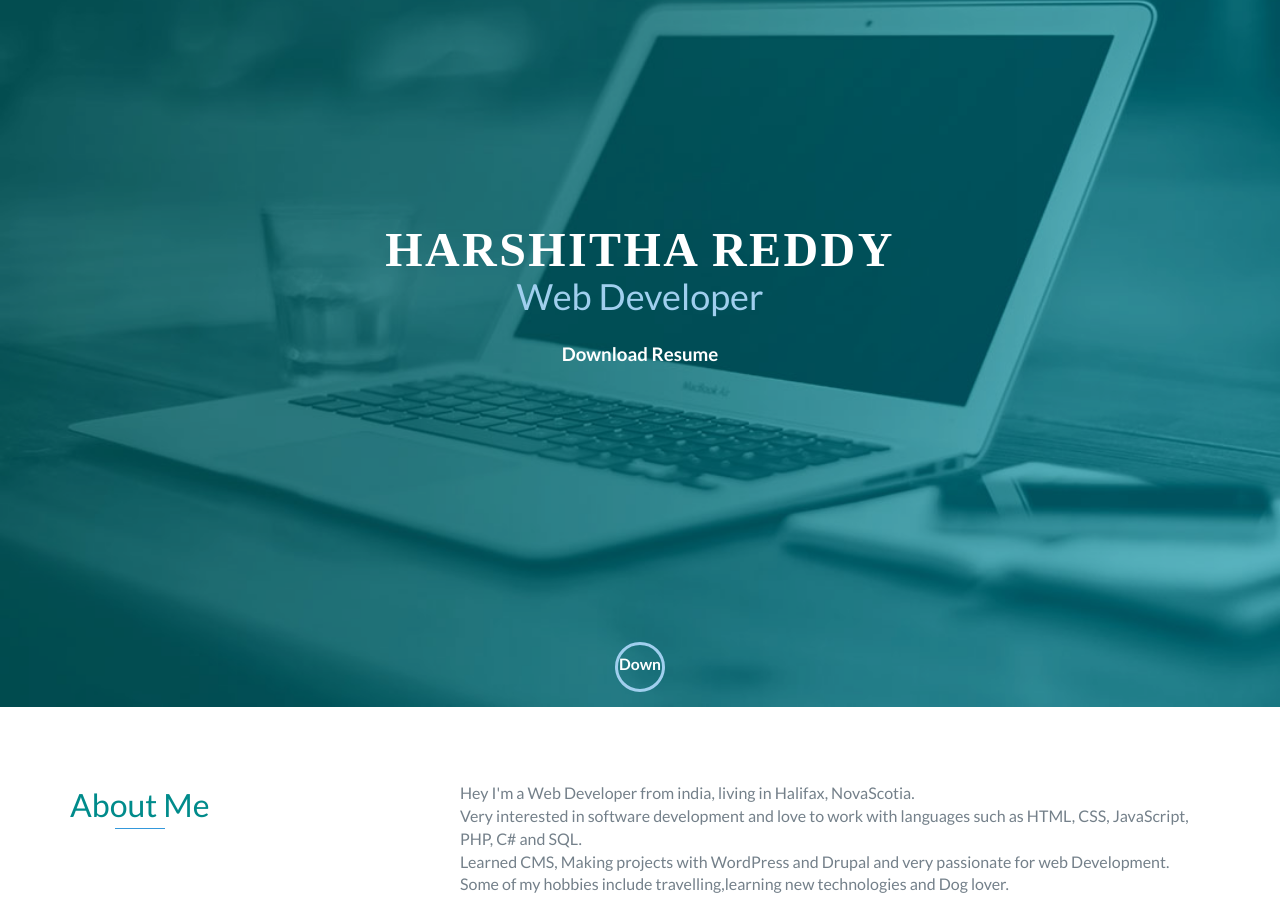
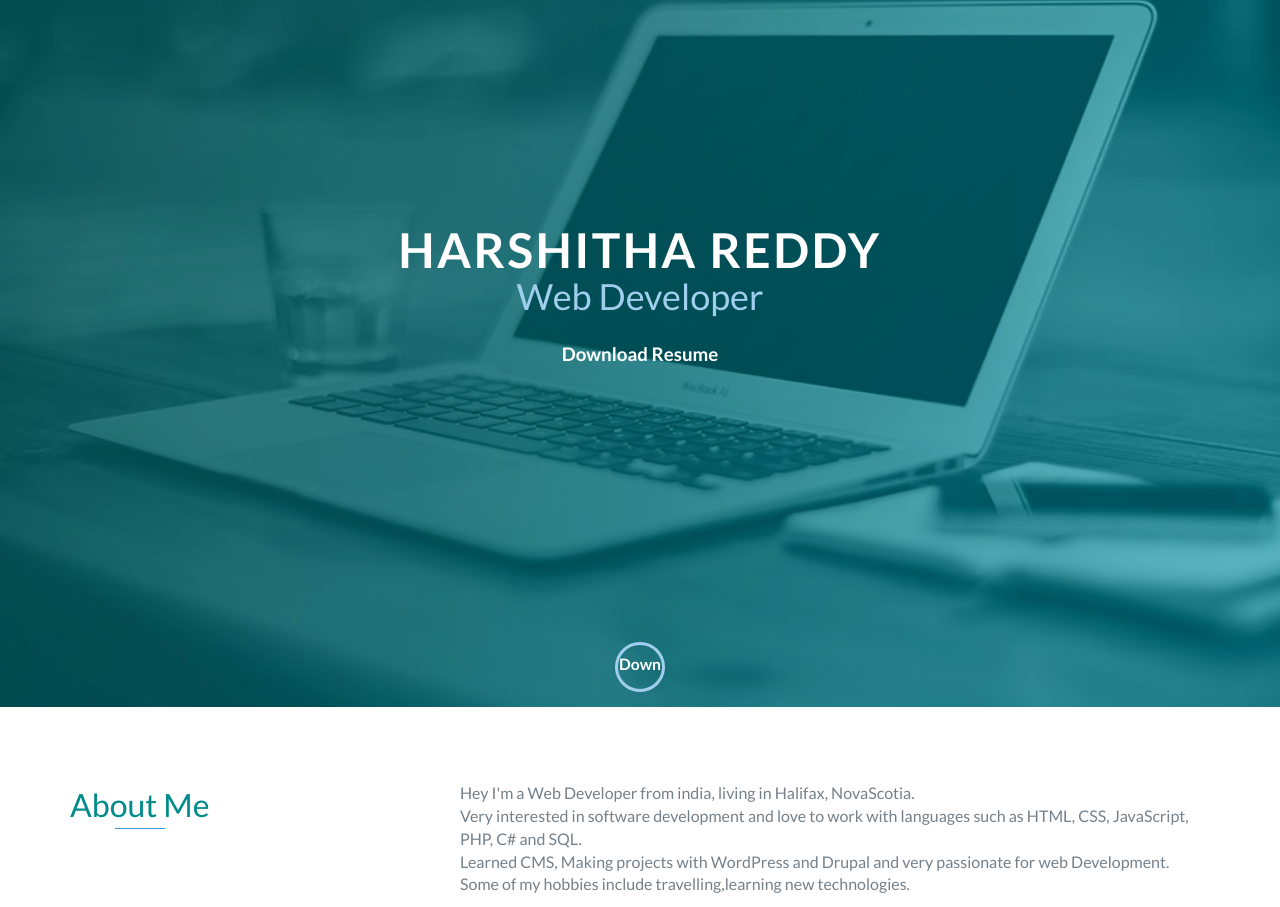
Before and after one commit to w0409355/w0409355, a plain HTML site: page index.html in a window 1280 px wide. Shown: the part 93-1000 px from the top of the page. Drawn offline with Linux system fonts and the light colour scheme.

Commit message:
Commiting the little changes

```diff
--- a/index.html
+++ b/index.html
@@ -15,7 +15,7 @@
 <div id="mobile-menu-open" class="shadow-large">
     <i class="fa fa-bars" aria-hidden="true"></i>
 </div>
-<!-- End #mobile-menu-toggle -->
+
 <header>
     <div id="mobile-menu-close">
         <span>Close</span> <i class="fa fa-times" aria-hidden="true"></i>
@@ -38,7 +38,7 @@
         </li>
     </ul>
 </header>
-<!-- End header -->
+
 
 <div id="lead">
     <div id="lead-content">
@@ -46,7 +46,7 @@
         <h2>Web Developer</h2>
         <h3><a style="color: white" href="resume/Resume-harshitha.docx" download>Download Resume</a></h3>
     </div>
-    <!-- End #lead-content -->
+
 
     <div id="lead-overlay"></div>
 
@@ -56,9 +56,9 @@
 
             </span>
     </div>
-    <!-- End #lead-down -->
+
 </div>
-<!-- End #lead -->
+
 
 <div id="about">
     <div class="container">
@@ -70,7 +70,7 @@
                 <p> Hey I'm a Web Developer from india, living in Halifax, NovaScotia.</p>
                 <p>Very interested in software development and love to work with languages such as HTML, CSS, JavaScript, PHP, C# and SQL.</p>
 				<p>Learned CMS, Making projects with WordPress and Drupal and very passionate for web Development.</p>
-                <p>Some of my hobbies include travelling,learning new technologies and Dog lover.</p>
+                <p>Some of my hobbies include travelling,learning new technologies.</p>
 
             </div>
         </div>
@@ -229,7 +229,7 @@
         <div class="row">
             <div class="col-sm-5 copyright">
                 <p>
-                    Copyright © 2019 Harshitha
+                    Copyright © 2019 Harshitha Reddy Saddapalli
                 </p>
             </div>
             <div class="col-sm-2 top">
--- a/portfolio.css
+++ b/portfolio.css
@@ -244,7 +244,7 @@ footer{
     color:#fff;
     font-weight:700;
     font-size:3em;
-    font-family: "" ;
+    /*font-family: "" ;*/
     text-transform:uppercase;
     letter-spacing:0.05em;
     line-height:0.9em
```
